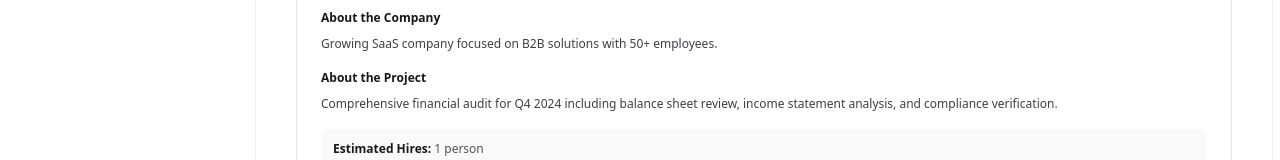
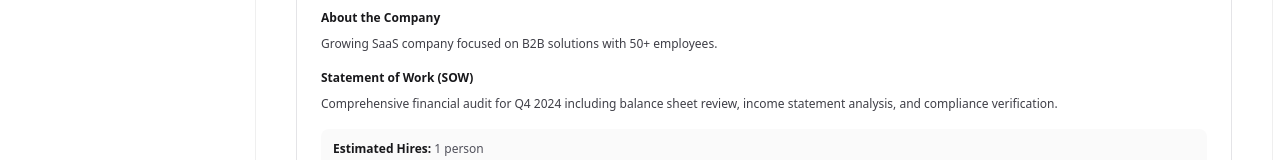
Before and after one commit to aryanvc/Glide-Front-End, a Next.js app in the folder glide-frontend/: page /accounting-dashboard/projects/PRJ-001 in a window 1280 px wide. Shown: the part 270-430 px from the top of the page. Built offline with nearby package versions, Linux system fonts and the light colour scheme; a web font is replaced by a local one.

Commit message:
feat(project-detail): add Statement of Work (SOW) section (renamed from About the Project)

```diff
--- a/glide-frontend/src/app/(app)/accounting-dashboard/projects/[id]/page.jsx
+++ b/glide-frontend/src/app/(app)/accounting-dashboard/projects/[id]/page.jsx
@@ -223,10 +223,10 @@ export default function ProjectDetailPage() {
                 </div>
               )}
 
-              {/* Scope of Work */}
+              {/* Statement of Work (SOW) */}
               {project.scopeOfWork && (
                 <div>
-                  <h3 className="text-xs font-semibold text-zinc-900 dark:text-white mb-2">About the Project</h3>
+                  <h3 className="text-xs font-semibold text-zinc-900 dark:text-white mb-2">Statement of Work (SOW)</h3>
                   <p className="text-xs text-zinc-700 dark:text-zinc-300 leading-relaxed whitespace-pre-wrap">
                     {project.scopeOfWork}
                   </p>
```
